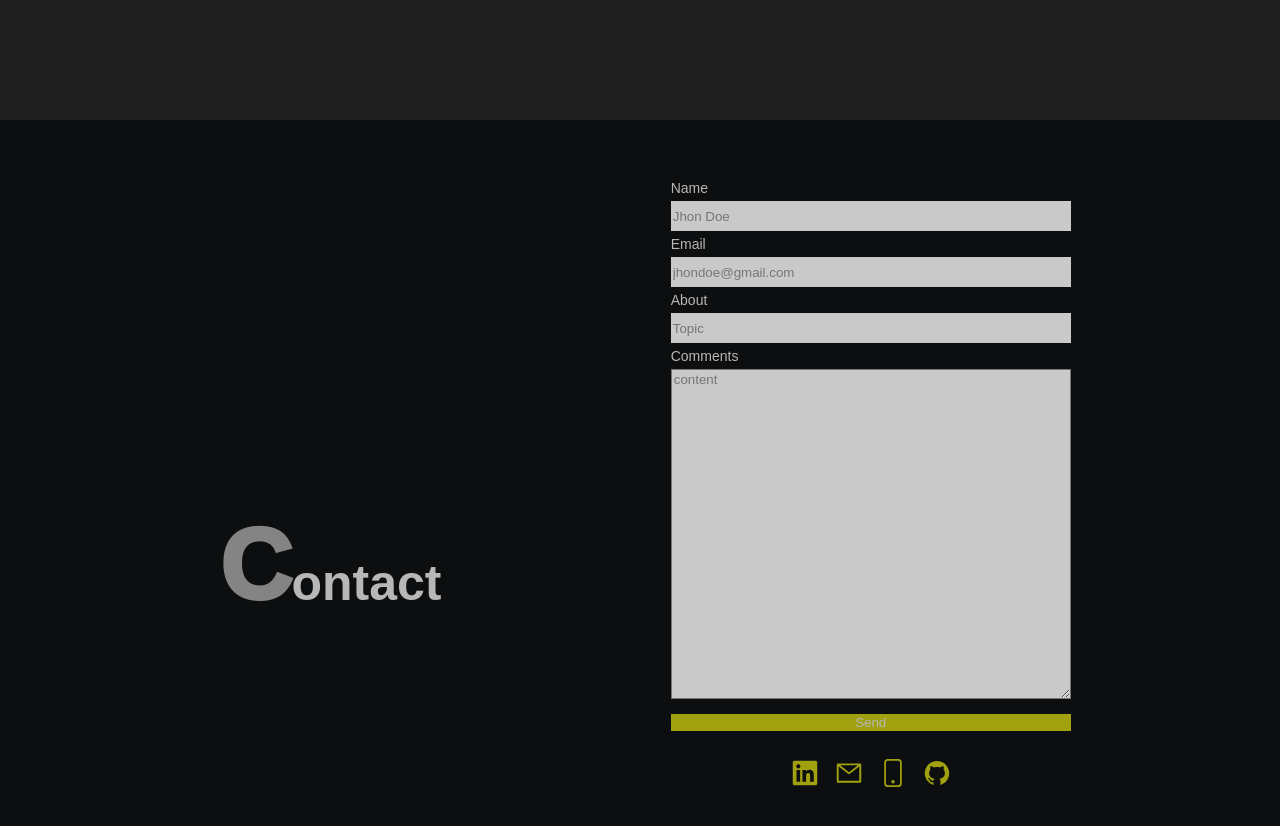
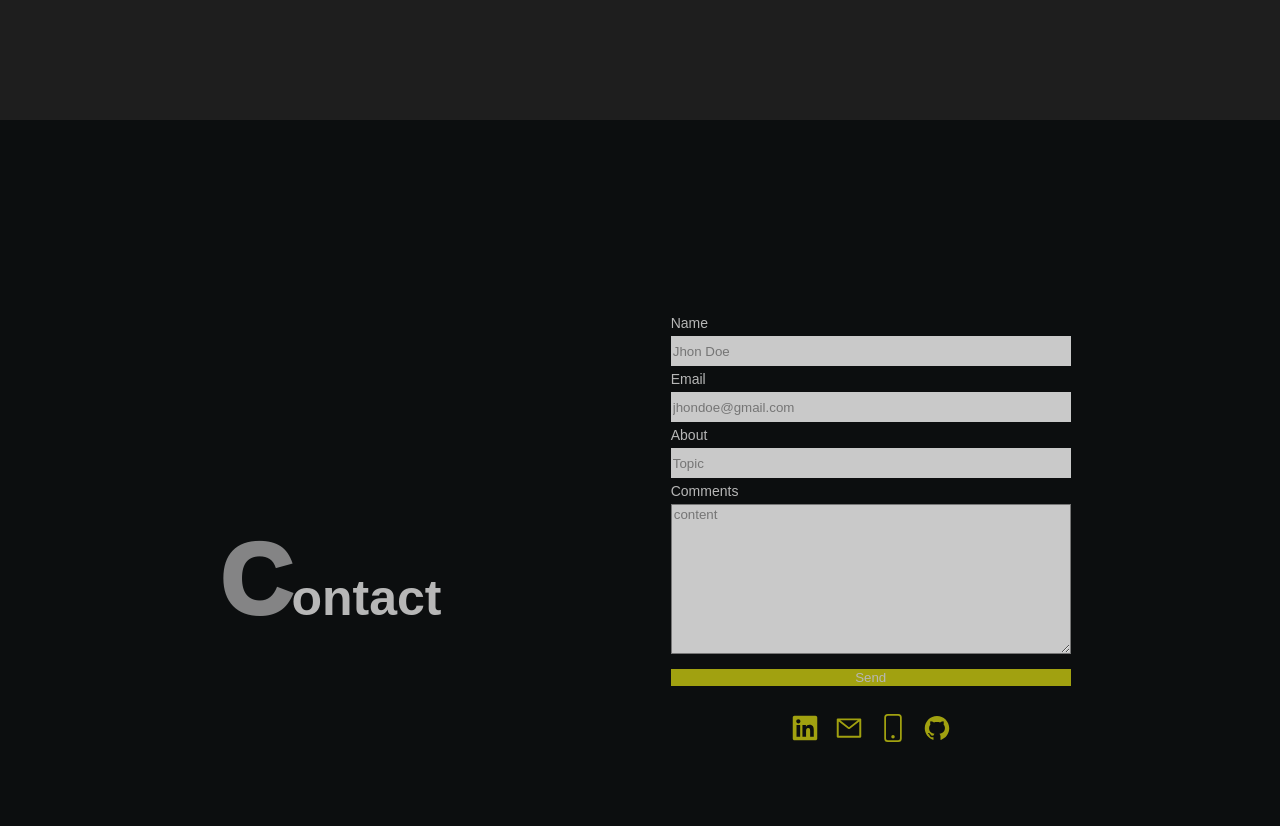
Before and after one commit to RDanielcode/rdanielcode.github.io, a React app: page / in a window 1280 px wide. Shown: the part 2920-3746 px from the top of the page. Built offline with nearby package versions, Linux system fonts and the light colour scheme.

Commit message:
improve contact section

```diff
--- a/src/components/ContactsInfo/styles.js
+++ b/src/components/ContactsInfo/styles.js
@@ -1,15 +1,15 @@
 import styled from 'styled-components'
 
 export const Form = styled.form`
-  height: 100vh;
   width: 70%;
+  height: 70%;
   max-width: 400px;
   color: #b7b7b7;
   background: #0c0e0f;
   display: flex;
   flex-direction: column;
-  margin: auto;
-  padding-bottom: 40px;
+  margin: 20px auto;
+  // padding-bottom: 40px;
   &.inactive{
     opacity: 0.3;
   }
@@ -29,7 +29,7 @@ export const InputTitle = styled.input`
 
 export const InputContent = styled.textarea`
   width: 100%;
-  height: 330px;
+  height: 150px;
   margin: 5px auto;
   background: #c9c9c9;
 `
@@ -62,7 +62,6 @@ export const CapitalLetter = styled.span`
   }
 `
 export const Title = styled.h4`
-  position: relative;
   margin-left: 20px;
   color: #b7b7b7;
   @media (min-width: 500px){
@@ -78,9 +77,10 @@ export const Button = styled.button`
 `
 
 export const Container = styled.div`
+  height: 100vh;
   display: flex;
   flex-direction: column;
-  margin: auto;
+  margin: 60px auto 0 auto;
   @media (min-width: 500px){
     flex-direction: row;
     align-items: center;
```
Also changed, not shown: 1 other file (tests, documents, lock files or other folders).
